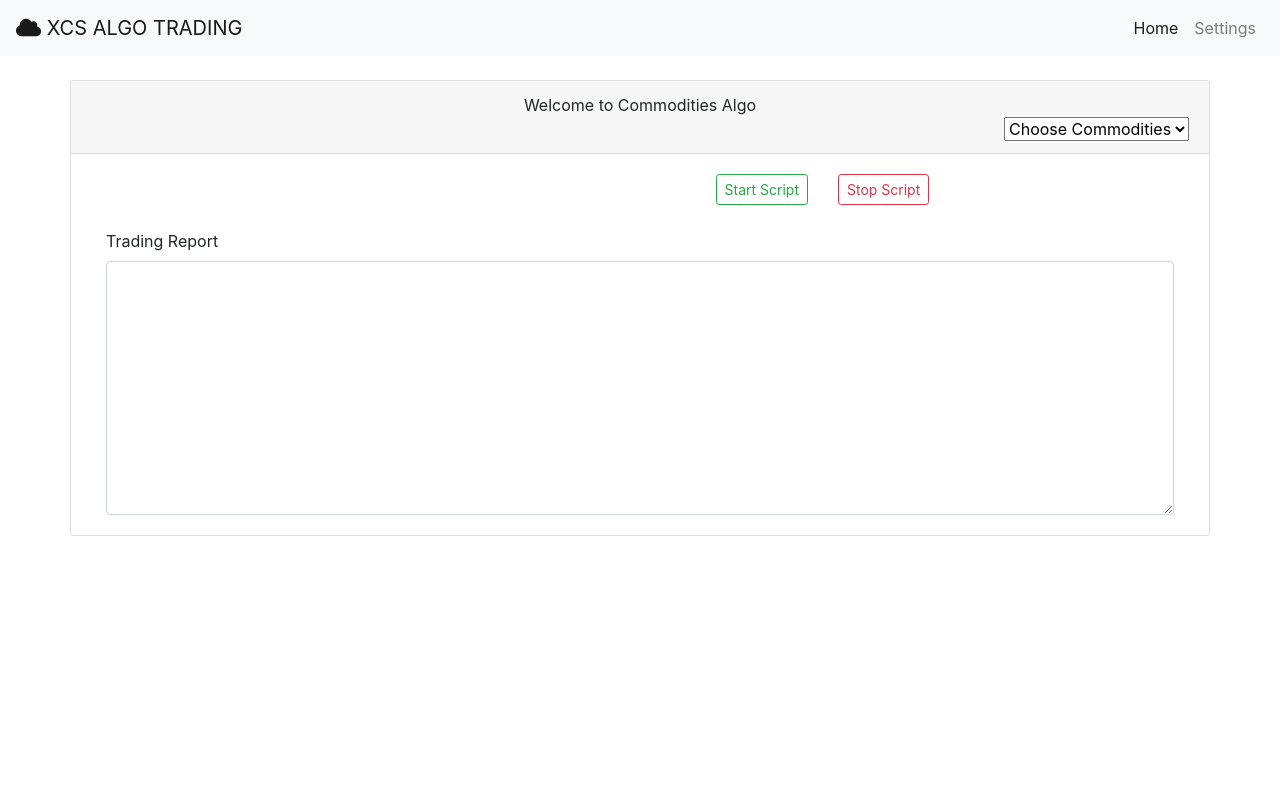
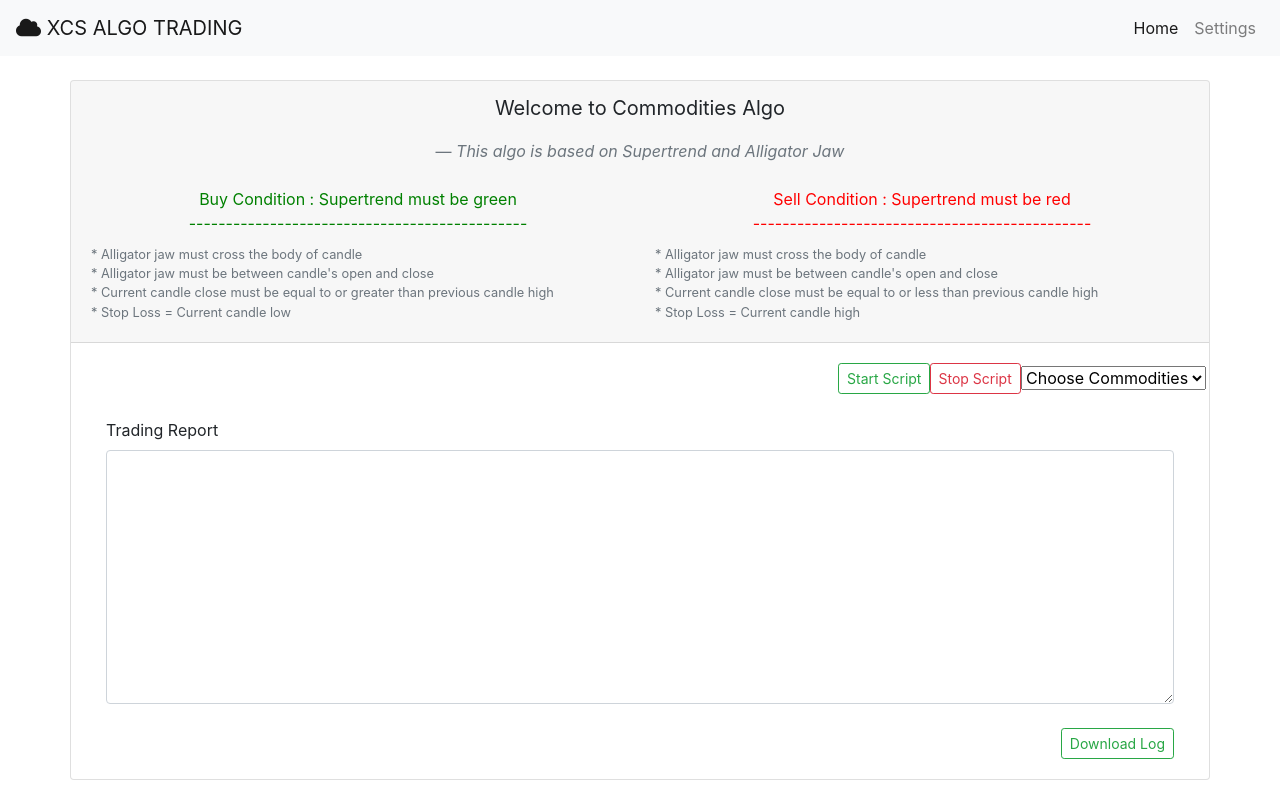
Before and after one commit to raypixell/algo-trading-python-xcx, a Flask app: page / in a window 1280 px wide. Run offline with Flask 2, Linux system fonts and the light colour scheme; some libraries are stand-ins or nearby versions.

Commit message:
some changes

```diff
--- a/access_token.json
+++ b/access_token.json
@@ -1 +1 @@
-{"access_token": "gbJB7qmP6ZaaibaPE1ApLfoBzcUNVBxG"}
+{"access_token": "vxM6LBLt3NN2sXwBlVHN71E37jCCSf5T"}
--- a/templates/index.html
+++ b/templates/index.html
@@ -52,33 +52,69 @@
 
         <div class="card-header">
           <div class="text-center">
-            Welcome to Commodities Algo
+            <blockquote class="blockquote mb-0">
+              <p>Welcome to Commodities Algo</p>
+              <footer class="blockquote-footer"><cite title="Source Title">This algo is based on Supertrend and Alligator Jaw</cite></footer>
+            </blockquote>
+          </div>
+          <br>
+          <div class="row">
+            <div class="col-6 text-center">
+              <p style="color: green;">
+                Buy Condition : Supertrend must be green <br>
+                ---------------------------------------------- <br>
+              </p>
+            </div>
+            <div class="col-6 text-center">
+              <p style="color: red;">
+                Sell Condition : Supertrend must be red <br>
+                ---------------------------------------------- <br>
+              </p>
+            </div>
           </div>
 
-          <div class="text-right">
-            <select id="commodities_selection" class="form-select" aria-label="Default select example"
-              onchange="selectCommodities()">
-              <option selected>Choose Commodities</option>
-              <option value="1">Gold</option>
-              <option value="2">Silver</option>
-              <option value="3">Natural Gas</option>
-              <option value="4">Lead</option>
-            </select>
+          <div class="row">
+            <div class="col-6">
+              <p class="card-subtitle mb-2 text-muted" style="font-size:80%;">
+                * Alligator jaw must cross the body of candle <br>
+                * Alligator jaw must be between candle's open and close <br>
+                * Current candle close must be equal to or greater than previous candle high <br>
+                * Stop Loss = Current candle low<br>
+              </p>
+            </div>
+            <div class="col-6">
+              <p class="card-subtitle mb-2 text-muted" style="font-size:80%;">
+                * Alligator jaw must cross the body of candle <br>
+                * Alligator jaw must be between candle's open and close <br>
+                * Current candle close must be equal to or less than previous candle high <br>
+                * Stop Loss = Current candle high
+              </p>
+            </div>
           </div>
         </div>
 
         <div class="card-body">
           <div class="container-fluid text-right">
             <div class="row">
-              <div class="col-4 m-auto text-right">
+              <div class="col-8 m-auto text-right">
               </div>
-              <div class="col-4 m-auto text-right">
+              <div class="col-1 m-auto text-right">
                 <button type="button" id="start" class="btn btn-outline-success btn-sm" onclick="startScript()">Start
                   Script</button>
               </div>
-              <div class="col-4 m-auto text-left">
+              <div class="col-1 m-auto text-right">
                 <button type="button" id="stop" class="btn btn-outline-danger btn-sm" onclick="stopScript()">Stop
                   Script</button>
+              </div>
+              <div class="col-2 m-auto text-right">
+                <select id="commodities_selection" class="form-select" aria-label="Default select example"
+                  onchange="selectCommodities()">
+                  <option selected>Choose Commodities</option>
+                  <option value="1">Gold</option>
+                  <option value="2">Silver</option>
+                  <option value="3">Natural Gas</option>
+                  <option value="4">Lead</option>
+                </select>
               </div>
             </div>
           </div>
@@ -89,6 +125,16 @@
               <div class="col-12">
                 <label id="log_report_label" for="log_report" class="form-label">Trading Report</label>
                 <textarea class="form-control" id="log_report" rows="10" style="min-width: 100%"></textarea>
+              </div>
+            </div>
+            <br>
+            <div class="row">
+              <div class="col-10">
+
+              </div>
+              <div class="col-2 m-auto text-right">
+                <button type="button" id="download" class="btn btn-outline-success btn-sm" onclick="downloadLog()">Download
+                  Log</button>
               </div>
             </div>
           </div>
@@ -106,8 +152,8 @@
   <script>
     var socket = io();
 
-    socket.on('connect', function() {
-        socket.emit('connected', {data: 'I\'m connected!'});
+    socket.on('connect', function () {
+      socket.emit('connected', { data: 'I\'m connected!' });
     });
 
     const startScript = function () {
```
Also changed, not shown: commodities_gold.py (+15 -0 lines), templates/settings.html (+7 -16 lines), 2 other files.
